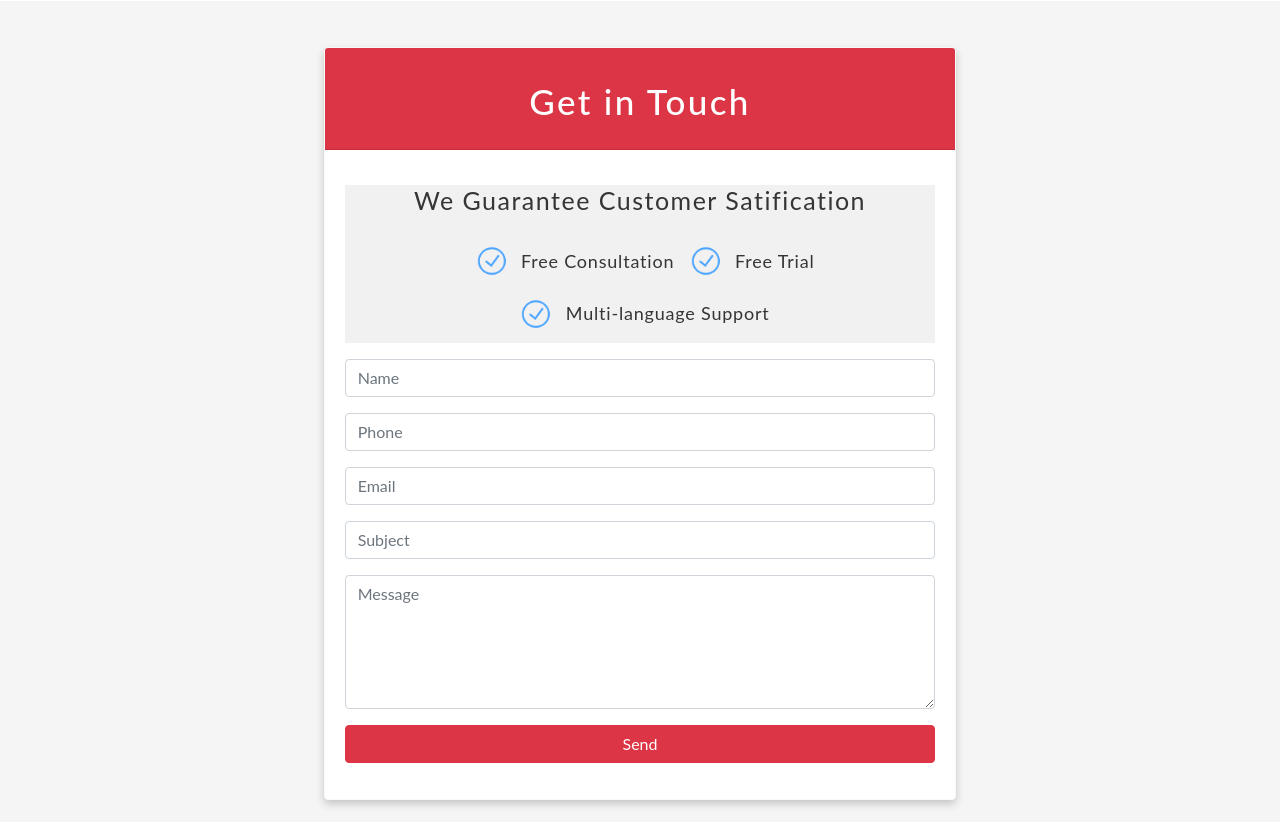
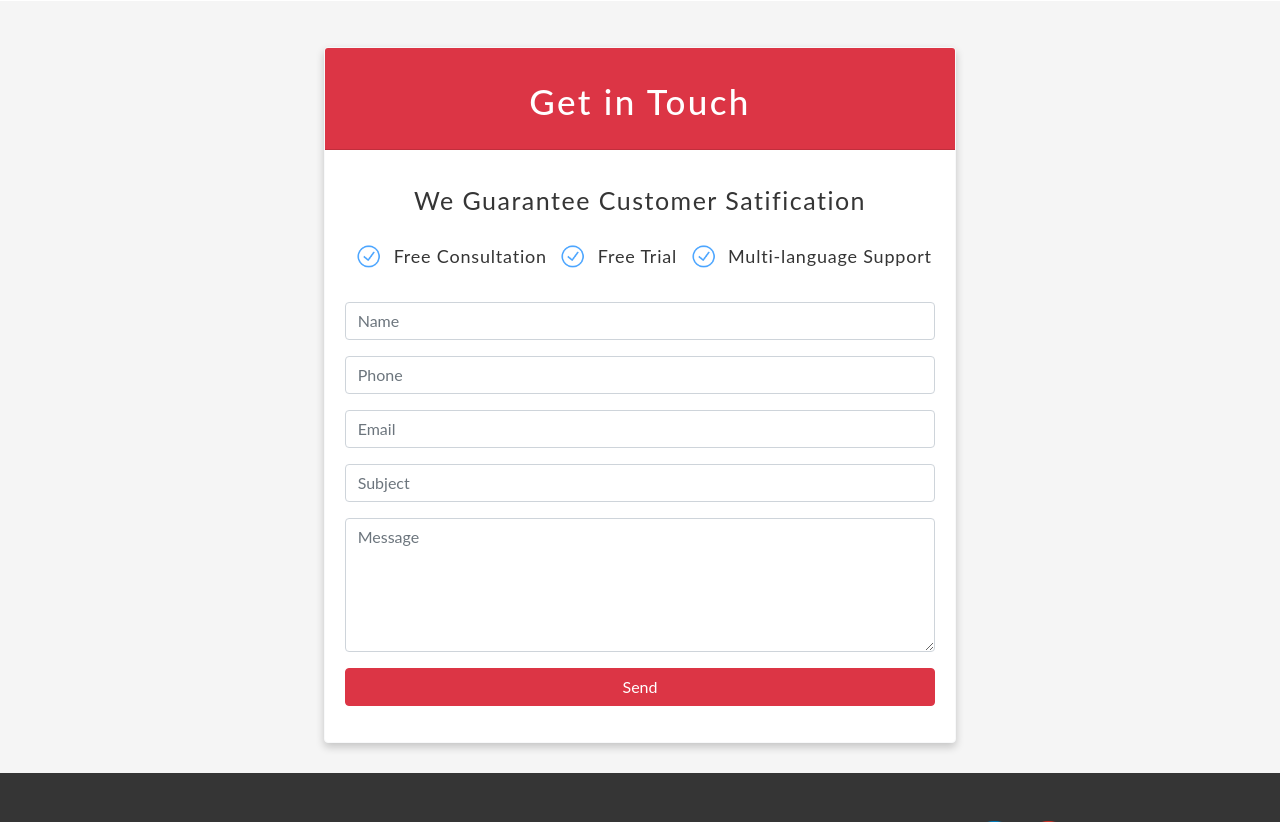
Before and after one commit to wangj383/eavisiontech, a PHP site: page /service.html in a window 1280 px wide. Shown: the part 3036-3858 px from the top of the page. Run offline with PHP 8.4, Linux system fonts and the light colour scheme.

Commit message:
edited contact form message

```diff
--- a/service.html
+++ b/service.html
@@ -296,7 +296,7 @@
 						  </div>
 						  <div class="card-body px-6">
 							<form id="contact_form" method="POST" onsubmit="submitForm(); return false;">
-								<div class="form-group bgLightGrey">
+								<div class="form-group">
 									<div class="row"><h3>We Guarantee Customer Satification</h3></div>
 									<div class="inline">
 										<img class="contactIcon" src="static/img/icons/checkmark.png">
@@ -312,7 +312,7 @@
 									</div>
 								</div>
 								<div class="form-group">
-									<!-- <label for="name">Name</label> -->
+
 									<p><span id="status"></span></p>
 								</div>
 
--- a/static/css/eavisionStyle.css
+++ b/static/css/eavisionStyle.css
@@ -895,12 +895,12 @@ video {
 	font-size:10px;
 	margin:10px 12% 20px 12%;
 }
+/* #serviceContact{
+	background-image:url("../img/cornfield-withhouse-free.jpg");
+	background-size: cover;
 
-#serviceContact .card-header h2{
-	color: white;
-	margin-top:20px;
-	margin-bottom:15px;
-}
+} */
+
 #serviceContact .card{
 	background-color:white;
 	padding: auto 50px;
@@ -908,15 +908,27 @@ video {
 	text-align: center;
 
 }
+
+#serviceContact .card-header h2{
+	color: white;
+	margin-top:20px;
+	margin-bottom:15px;
+}
+
+#status{
+	font-size: 20px;
+}
+
 #serviceContact .card label{
 	text-align: left;
 }
 
+#serviceContact .contactIcon{
+	width:40px;
+	height:auto;
 
-.contactIcon{
-	width:50px;
-	height:auto;
 }
+
 
 .inline{
 	display: inline-block;
--- a/static/js/eavision.js
+++ b/static/js/eavision.js
@@ -88,16 +88,34 @@ function submitForm() {
   ajax.open('POST', 'http://39.105.110.190:8686/contact/add')
   ajax.onreadystatechange = function () {
     if (ajax.readyState == 4 && ajax.status == 200) {
-      if (ajax.responseText == 'success') {
-        get_id('contact_form').innerHTML =
-          '<h2>Thanks ' +
-          get_id('n').value +
-          ', your message has been sent.</h2>'
+		if (ajax.responseText == 'ok') {
+        get_id('status').innerHTML =
+		"<h3>Thank you for getting in touch!</h3>" +
+		"<p> We appreciate you contacting us about " + subject.value+ ". One of our colleagues will get back to you shortly."
+		+"<br/> Have a great day!</p>"
+
+		get_id('name').value = ""
+		get_id('email').value = ""
+		get_id('phone').value = ""
+		get_id('subject').value = ""
+		get_id('message').value=""
+		get_id('submit').value = 'Send'
+		get_id('submit').disabled = false
       } else {
         get_id('status').innerHTML = ajax.responseText
         get_id('submit').disabled = false
-        get_id('submit').value = 'Send'
+
       }
+    //   if (ajax.responseText == 'success') {
+    //     get_id('contact_form').innerHTML =
+    //       '<h2>Thanks ' +
+    //       get_id('name').value +
+    //       ', your message has been sent.</h2>'
+    //   } else {
+    //     get_id('status').innerHTML = ajax.responseText
+    //     get_id('submit').disabled = false
+    //     get_id('submit').value = 'Send'
+    //   }
     }
   }
   ajax.send(formdata)
```
